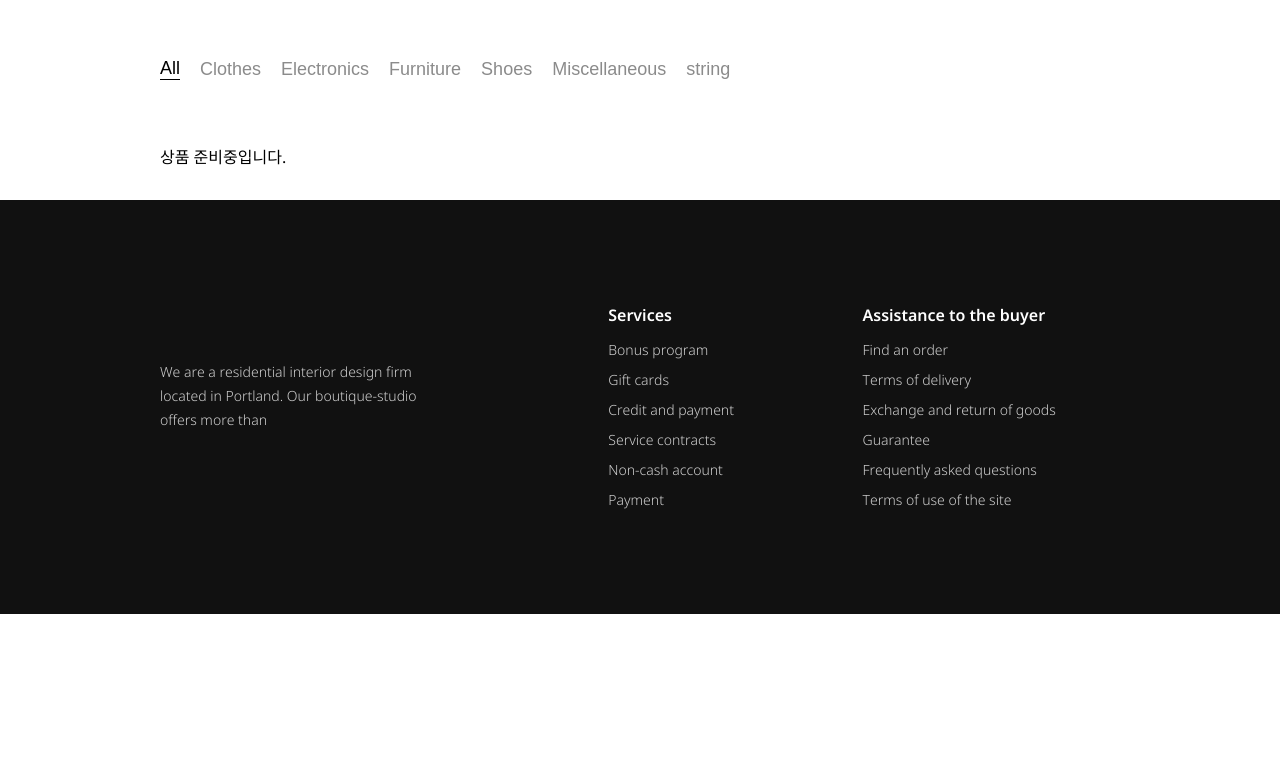
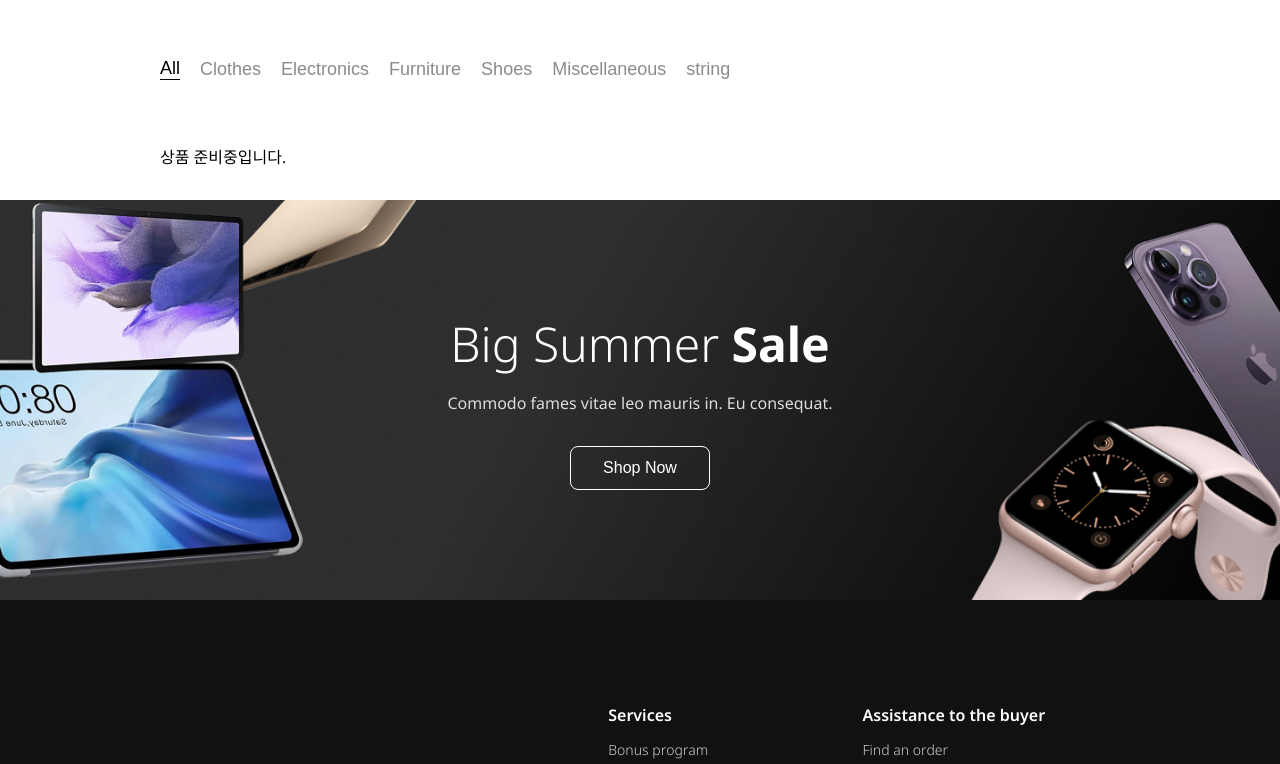
Before and after one commit to kyl6682/oz-project, a React (Vite) app: page / in a window 1280 px wide. Shown: the part 1808-2572 px from the top of the page. Before the commit the page ends 2422 px from the top, so only its background shows below. Built offline with nearby package versions, Linux system fonts and the light colour scheme; no server answers.

Commit message:
BigPromotionSection 레이아웃 구현

```diff
--- /dev/null
+++ b/src/components/home/BigPromotionSection.jsx
@@ -0,0 +1,64 @@
+import styled from 'styled-components';
+import Banner2 from '../../assets/Images/Banner2.png'
+
+const PromotionDiv = styled.div`
+  width: 100%;
+  height: 400px;
+  background-image: url(${Banner2});
+  background-size: cover;
+  background-position: center;
+  background-repeat: no-repeat;
+  display: flex;
+  flex-direction: column;
+  justify-content: center;
+  align-items: center;
+  color: #fff;
+  text-align: center;
+`;
+
+const Title = styled.h2`
+  font-size: 48px;
+  margin-bottom: 16px;
+  font-weight: 300;
+
+  span {
+    font-weight: 700;
+  }
+`;
+
+const Description = styled.p`
+  font-size: 16px;
+  color: #ddd;
+  margin-bottom: 32px;
+`;
+
+const Button = styled.button`
+  padding: 12px 32px;
+  font-size: 16px;
+  background: transparent;
+  color: #fff;
+  border: 1px solid #fff;
+  border-radius: 8px;
+  cursor: pointer;
+
+  &:hover {
+    background: #fff;
+    color: #000;
+  }
+`;
+
+function BigPromotionSection() {
+  return (
+    <PromotionDiv>
+      <Title>
+        Big Summer <span>Sale</span>
+      </Title>
+      <Description>
+        Commodo fames vitae leo mauris in. Eu consequat.
+      </Description>
+      <Button>Shop Now</Button>
+    </PromotionDiv>
+  );
+}
+
+export default BigPromotionSection;
--- a/src/components/home/CategorySection.jsx
+++ b/src/components/home/CategorySection.jsx
@@ -20,7 +20,7 @@ const CategoryGrid = styled.div`
 const CategoryCard = styled(Link)`
   width: 160px;
   height: 128px;
-  background-color: #f2f2f2;
+  background-color: #4d4d4d;
   border-radius: 16px;
   display: flex;
   flex-direction: column;
@@ -28,7 +28,7 @@ const CategoryCard = styled(Link)`
   align-items: center;
   font-size: 16px;
   font-weight: 500;
-  color: #000;
+  color: #a5a5a5;
   text-decoration: none;
 
   &:hover {
--- a/src/pages/Home.jsx
+++ b/src/pages/Home.jsx
@@ -3,6 +3,7 @@ import HeroSection from '../components/home/HeroSection';
 import PromotionsSection from '../components/home/PromotionsSection';
 import CategorySection from '../components/home/CategorySection';
 import ProductsSection from '../components/home/ProductsSection';
+import BigPromotionSection from '../components/home/BigPromotionSection';
 
 
 const MainContent = styled.main`
@@ -18,6 +19,7 @@ function Home() {
           <PromotionsSection />
           <CategorySection />
           <ProductsSection />
+          <BigPromotionSection />
         </MainContent>
       </>
   );
```
Also changed, not shown: src/assets/Images/Banner2.png (added).
